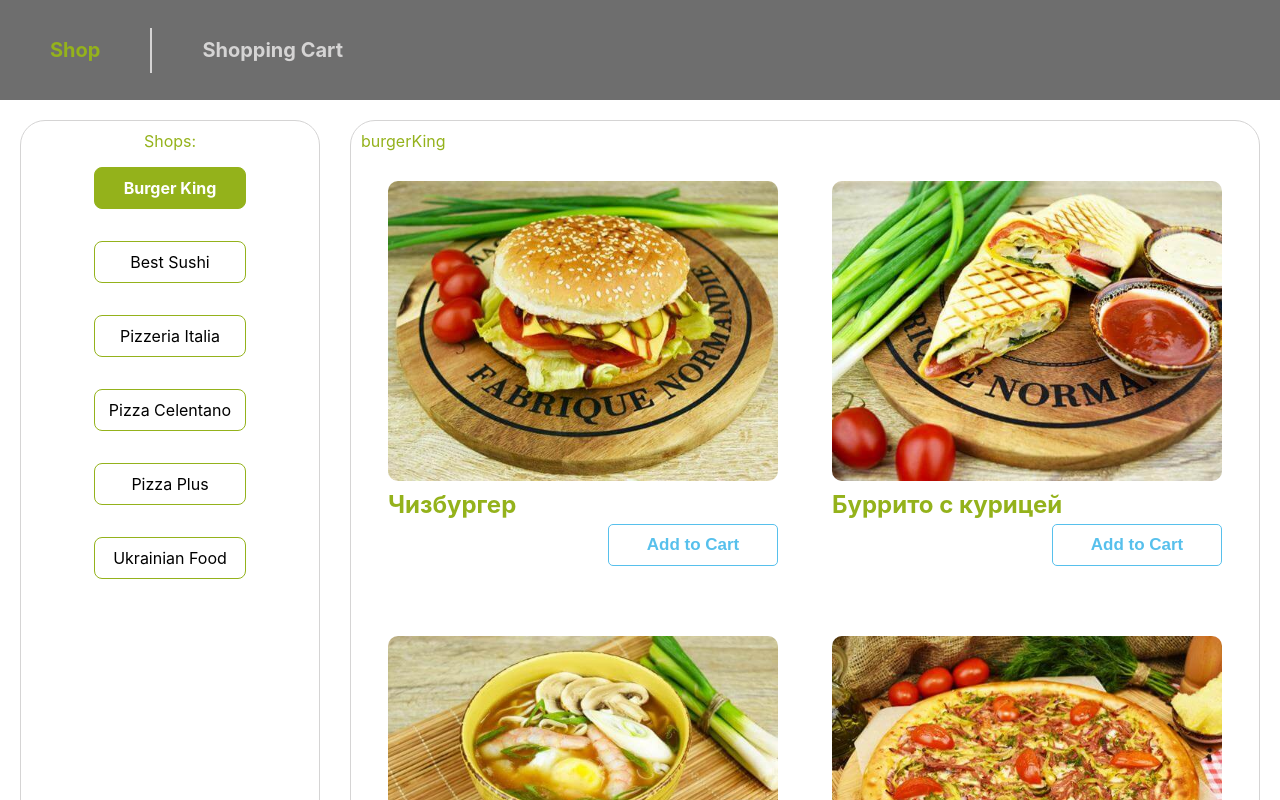
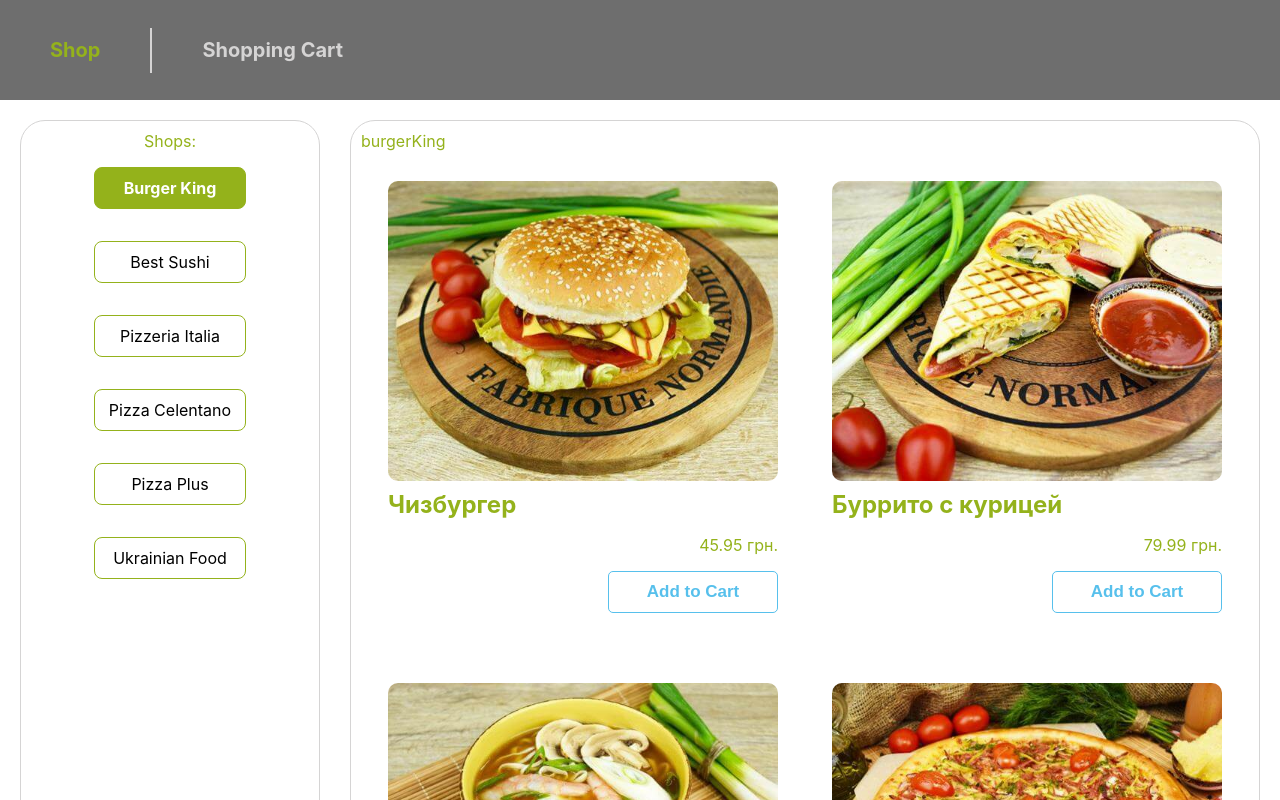
Before and after one commit to SerhiiHats/delivery-app, a React (Create React App) app: page / in a window 1280 px wide. Shown: the top 800 px of the page. Built offline with nearby package versions, Linux system fonts and the light colour scheme.

Commit message:
fix card product add price

```diff
--- a/src/components/CardProduct/CardProduct.js
+++ b/src/components/CardProduct/CardProduct.js
@@ -3,7 +3,7 @@ import styles from "./CardProduct.module.scss"
 
 const CardProduct = (props) => {
 
-  const {key, id, src, alt, title, name} = props;
+  const {key, id, src, alt, title, name, price} = props;
 
   return (
     <div className={styles.cardProduct} id={id}  key={key}>
@@ -11,6 +11,7 @@ const CardProduct = (props) => {
         <img src={src} alt={alt} title={title}/>
         <h2 className={styles.titleProduct}>{name}</h2>
         <div className={styles.wrapBtnAddCart}>
+          <p><span>{price}</span><span> грн.</span></p>
           <button className={styles.btnAddCart}>Add to Cart</button>
         </div>
 
--- a/src/pages/ShopsPage.js
+++ b/src/pages/ShopsPage.js
@@ -8,20 +8,21 @@ const ShopsPage = () => {
   const [nikUse, setNikUse] = useState(null);
   const [products, setProducts] = useState(null);
 
-  useEffect(()=>{
+  useEffect(() => {
     console.log("count for constBd[0].nameRestaurant");
     setNikUse(constBd[0].nik);
     setProducts(constBd[0].product);
-    },[]);
+  }, []);
 
-  const handleCheckRestaurant = (e) =>{
+  const handleCheckRestaurant = (e) => {
     setNikUse(e.target.id);
     const tempArr = constBd.filter(item => item.nik === e.target.id);
-    setProducts(tempArr[0].product)  ;
+    setProducts(tempArr[0].product);
   };
 
-  const listRestaurants = constBd.map(item =>{
-    return(<p className={item.nik === nikUse ? "active normal" : "normal"} onClick={(e)=>handleCheckRestaurant(e)} id={item.nik} key={item.nik}>{item.nameRestaurant}</p>)
+  const listRestaurants = constBd.map(item => {
+    return (<p className={item.nik === nikUse ? "active normal" : "normal"} onClick={(e) => handleCheckRestaurant(e)}
+               id={item.nik} key={item.nik}>{item.nameRestaurant}</p>)
   })
   return (
     <div className={"shops"}>
@@ -31,7 +32,10 @@ const ShopsPage = () => {
       <div className={"containerProducts"}>
         {nikUse}
         <div className={"wrapProducts"}>
-        {products &&products.map(item=> <CardProduct key={item.id} id={item.id}src={require(`../assets/${item.image}`)} alt={item.title} name={item.title} title={item.description}/>)}
+          {products && products.map(item => <CardProduct key={item.id} id={item.id}
+                                                         src={require(`../assets/${item.image}`)} alt={item.title}
+                                                         name={item.title} title={item.description}
+                                                         price={item.price}/>)}
         </div>
 
       </div>
```
